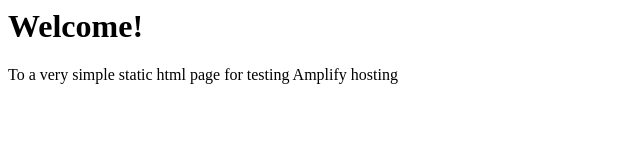
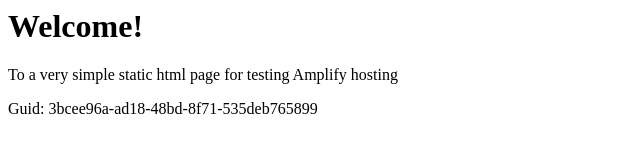
Before and after one commit to aws-aemilia-lhr/Github-PR-Commit-Integration-Test-DoNotTouch-Gith-OKSLNVO2-v1-prod-eu-west-2, a website: page src/index.html in a window 1280 px wide. Shown: the whole page, without its empty margins (0-640 px from the left). Drawn offline with Linux system fonts and the light colour scheme.

Commit message:
commit from integ tests

```diff
--- a/src/index.html
+++ b/src/index.html
@@ -1,3 +1,5 @@
+
+
 <html lang="en">
 
 <head>
@@ -10,6 +12,6 @@
 <body>
     <h1>Welcome!</h1>
     <p>To a very simple static html page for testing Amplify hosting</p>
-</body>
+    <p>Guid: 3bcee96a-ad18-48bd-8f71-535deb765899</p></body>
 
 </html>
```
